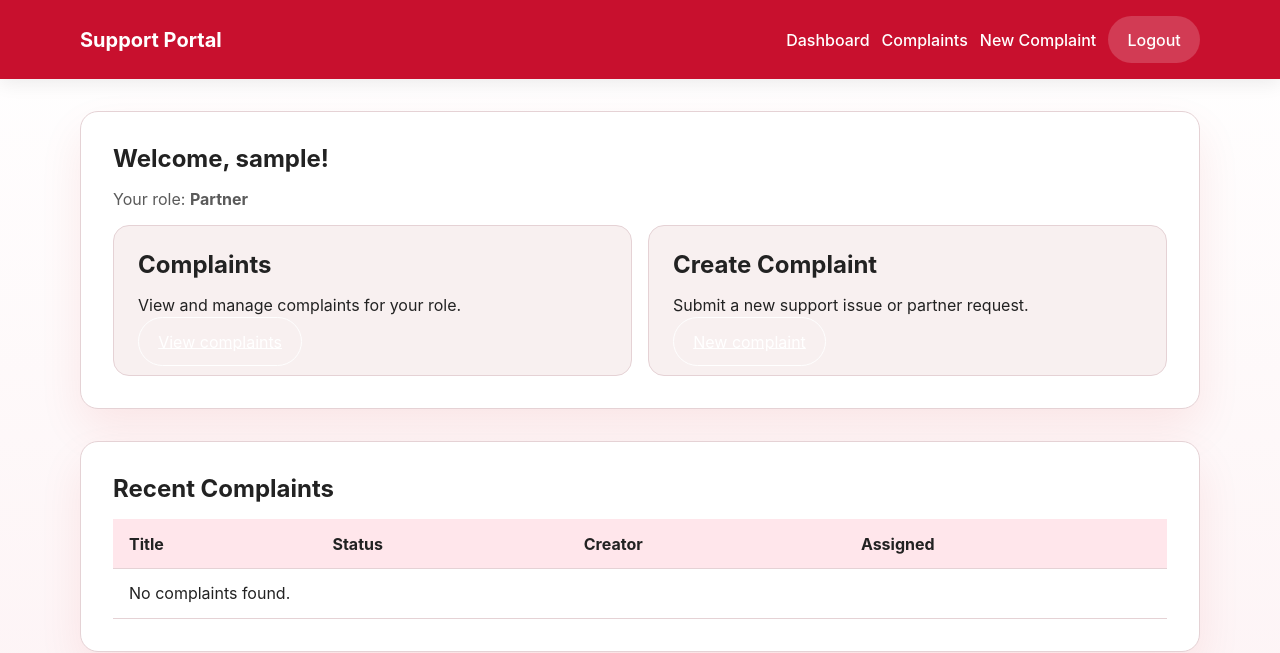
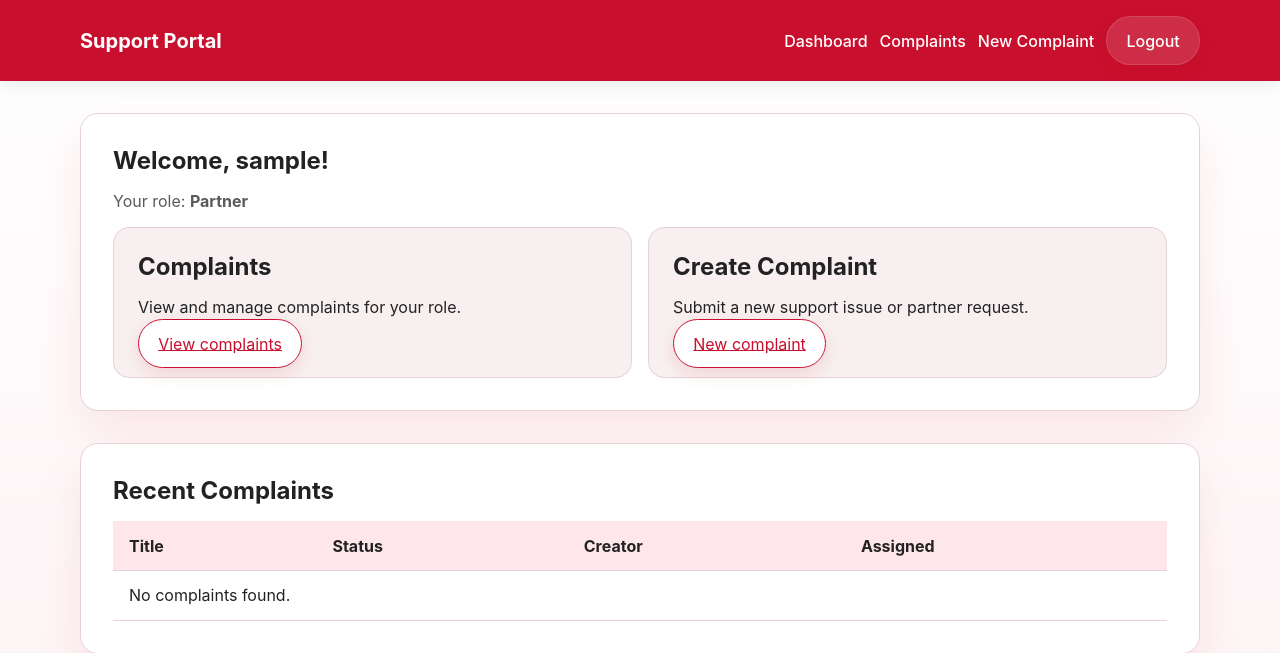
Before and after one commit to Utpal6010/complaintmgmt, a Django app: page /dashboard/ in a window 1280 px wide. Shown: the top 653 px of the page. Run offline with Django 5.2, Linux system fonts and the light colour scheme; the visitor is signed in with stand-in values (Sample User, id 1); data that the repository does not hold is empty.

Commit message:
UI: adjust button colors to red/white theme (primary, outline, light)

```diff
--- a/hello_world/static/main.css
+++ b/hello_world/static/main.css
@@ -78,26 +78,33 @@ textarea {
   padding: 0.85rem 1.2rem;
   border-radius: 999px;
   cursor: pointer;
-  transition: transform 0.15s ease, box-shadow 0.15s ease;
+  transition: transform 0.12s ease, box-shadow 0.12s ease, background-color 0.12s ease, color 0.12s ease;
 }
 
 .button {
+  background: var(--primary);
+  color: white;
+  box-shadow: 0 6px 18px rgba(200, 0, 0, 0.12);
+  border: 1px solid var(--primary-dark);
+}
+
+.button:hover {
+  transform: translateY(-1px);
+  background: var(--primary-dark);
+}
+
+.button-light {
+  background: rgba(255, 255, 255, 0.12);
+  color: white;
+  border: 1px solid rgba(255,255,255,0.12);
+}
+
+.button-outline {
   background: white;
+  border: 1px solid var(--primary);
   color: var(--primary);
 }
 
-.button-light {
-  background: rgba(255, 255, 255, 0.18);
-  color: white;
-}
-
-.button-outline {
-  background: transparent;
-  border: 1px solid white;
-  color: white;
-}
-
-.button:hover,
 .button-outline:hover,
 .button-light:hover {
   transform: translateY(-1px);
```
